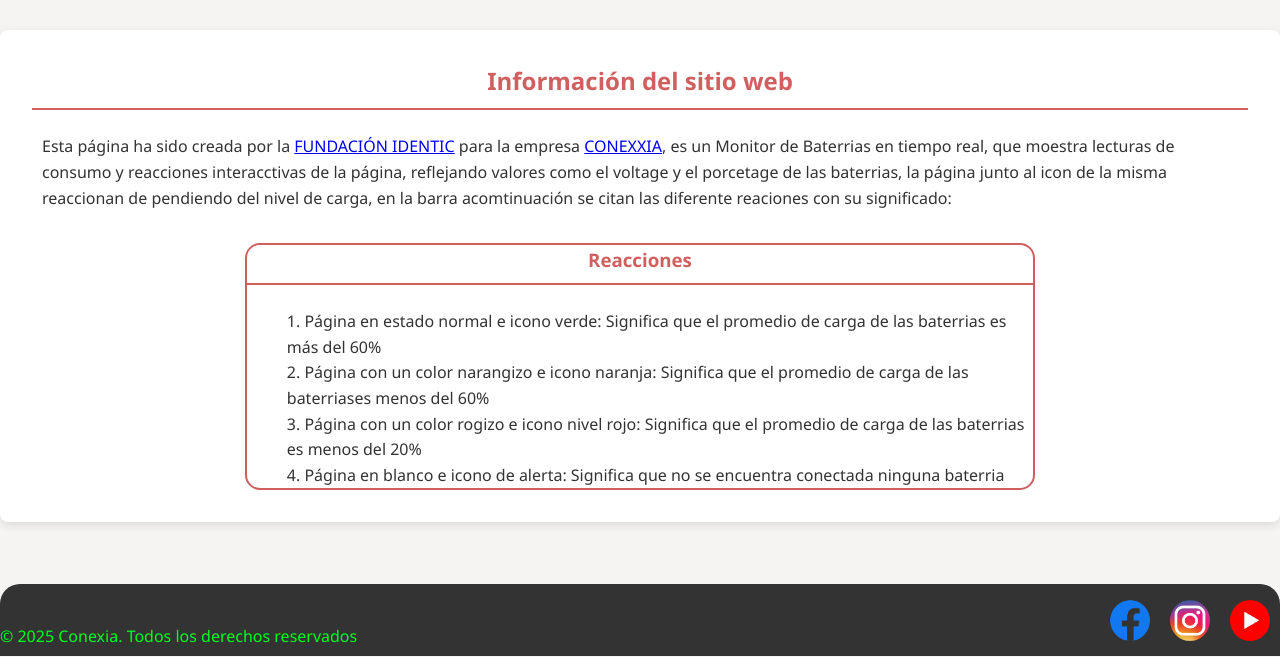
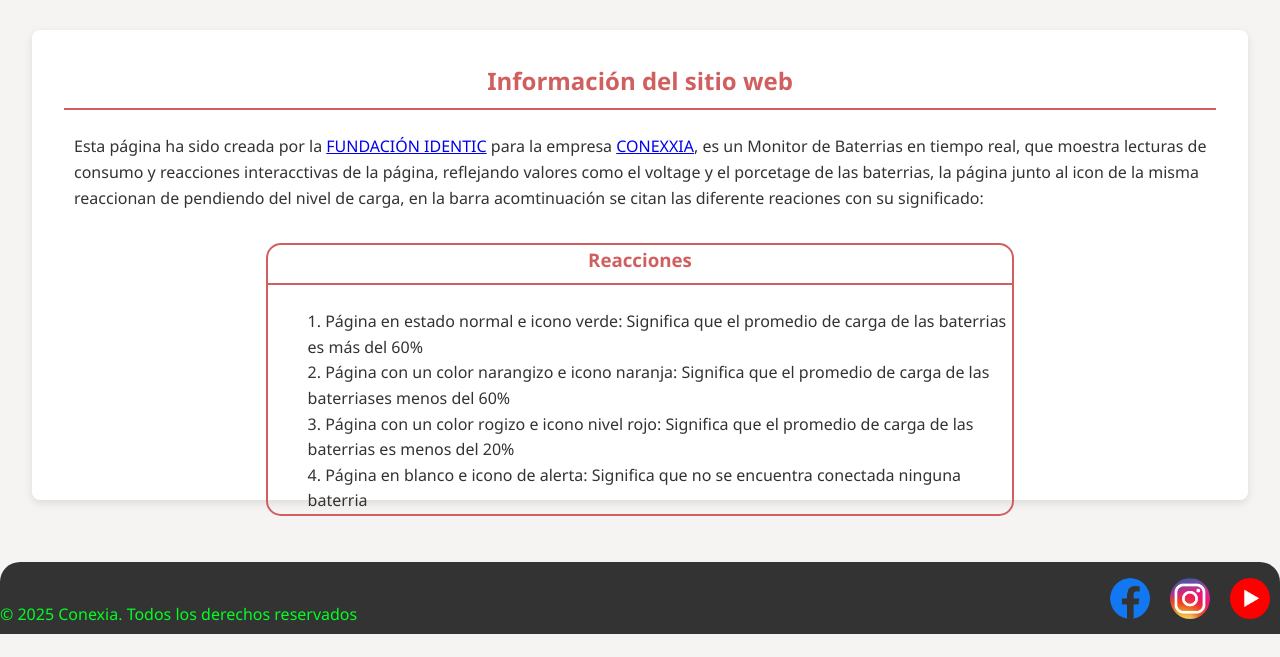
Before and after one commit to juanpedrombanchama-maker/baterry-monitor, a Flask app: page /Ayuda in a window 1280 px wide. Shown: the part 143-800 px from the top of the page. Run offline with Flask 3, Linux system fonts and the light colour scheme; data that the repository does not hold is empty.

Commit message:
Ajustando páginas de ayuda y sugerencias

```diff
--- a/static/css/style.css
+++ b/static/css/style.css
@@ -152,6 +152,7 @@
     box-shadow: 0 3px 10px rgba(206, 203, 203, 0.692);
 }
 .mejora {
+    height: 97%;
     background-color: white;
     padding: 2rem;
     border-radius: 8px;
@@ -173,6 +174,7 @@
     font-size: 1rem;
 }
 .container-info {
+    height: 97%;
     background-color: white;
     padding: 2rem;
     border-radius: 8px;
@@ -239,7 +241,10 @@
     margin-left: 40px;
 }
 .container2{
+    width: 95%;
+    height: 470px;
     margin-top: 30px;
+    justify-self: center;
     background-color: white;
     padding: 2rem;
     border-radius: 8px;
```
